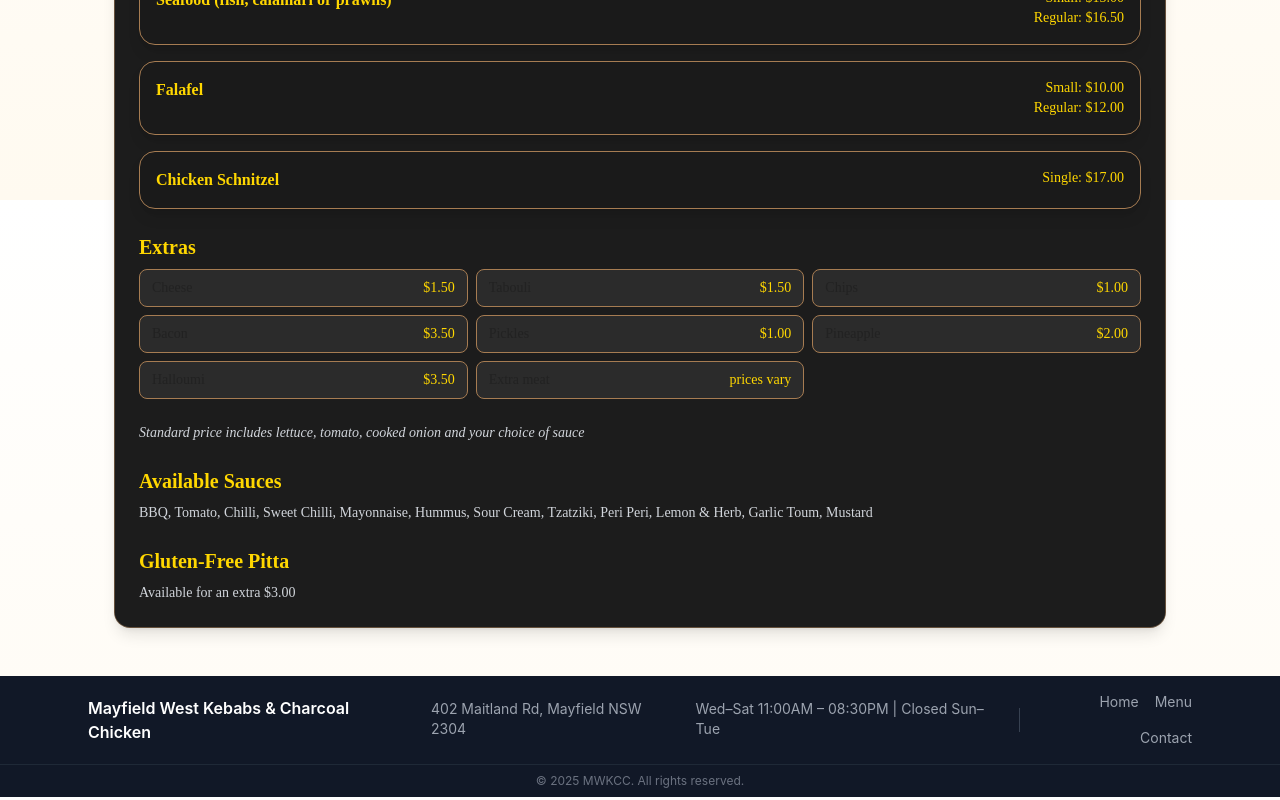
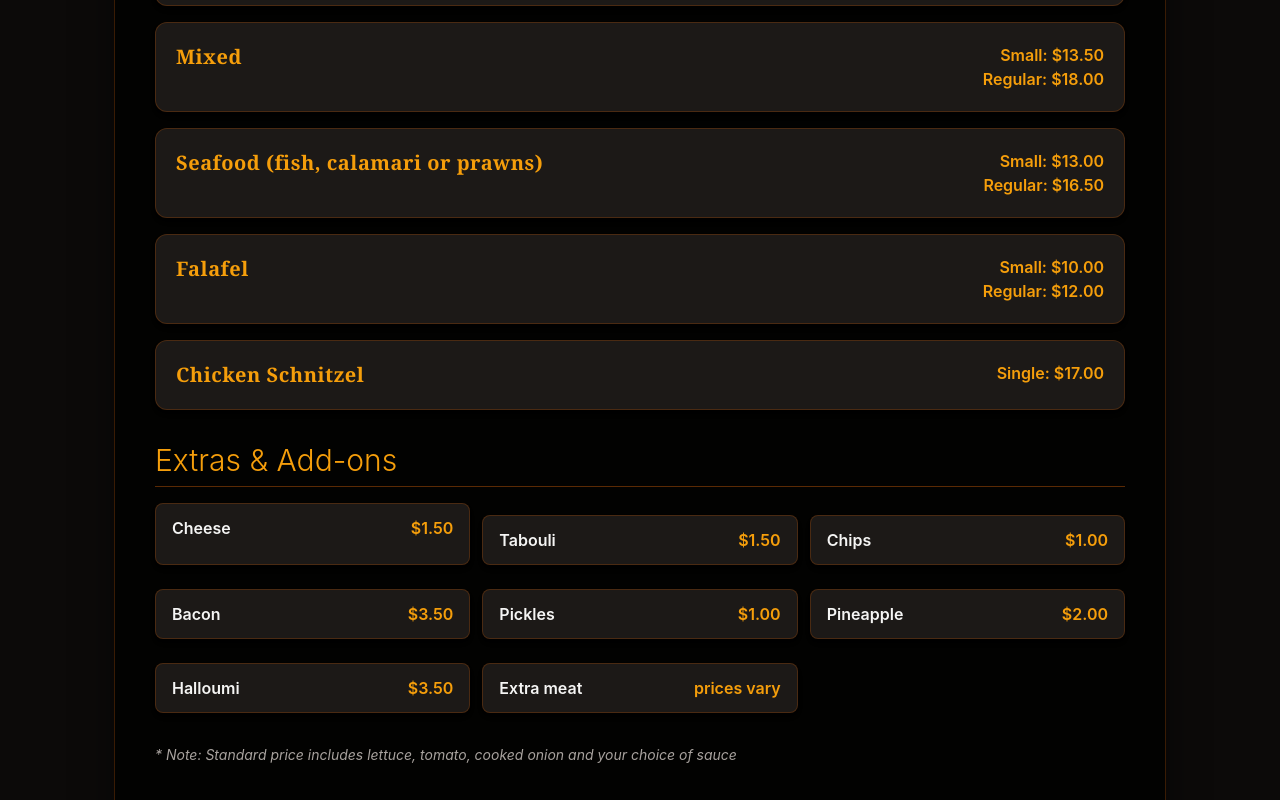
Before and after one commit to Anudepp/MWKCC, a React (Vite) app: page /menu in a window 1280 px wide. Shown: the part 600-1400 px from the top of the page. Built offline with nearby package versions, Linux system fonts and the light colour scheme.

Commit message:
feat/full-menu-data-implementation

```diff
--- a/src/pages/Menu.jsx
+++ b/src/pages/Menu.jsx
@@ -1,6 +1,309 @@
 import React, { useState } from "react";
 import { motion } from "framer-motion";
-import menuData from "../data/menuData";
+
+// 1. Full menu data defined here to keep the component self-contained
+const menuData = {
+  kebabs: {
+    title: "Kebabs",
+    note:
+      "Standard price includes lettuce, tomato, cooked onion and your choice of sauce",
+    items: [
+      {
+        name: "Lamb",
+        sizes: [
+          { label: "Small", price: 14.0 },
+          { label: "Regular", price: 18.5 }
+        ]
+      },
+      {
+        name: "Chicken",
+        sizes: [
+          { label: "Small", price: 13.0 },
+          { label: "Regular", price: 17.0 }
+        ]
+      },
+      {
+        name: "Mixed",
+        sizes: [
+          { label: "Small", price: 13.5 },
+          { label: "Regular", price: 18.0 }
+        ]
+      },
+      {
+        name: "Seafood (fish, calamari or prawns)",
+        sizes: [
+          { label: "Small", price: 13.0 },
+          { label: "Regular", price: 16.5 }
+        ]
+      },
+      {
+        name: "Falafel",
+        sizes: [
+          { label: "Small", price: 10.0 },
+          { label: "Regular", price: 12.0 }
+        ]
+      },
+      { name: "Chicken Schnitzel", sizes: [{ label: "Single", price: 17.0 }] }
+    ],
+    extras: [
+      { name: "Cheese", price: 1.5 },
+      { name: "Tabouli", price: 1.5 },
+      { name: "Chips", price: 1.0 },
+      { name: "Bacon", price: 3.5 },
+      { name: "Pickles", price: 1.0 },
+      { name: "Pineapple", price: 2.0 },
+      { name: "Halloumi", price: 3.5 },
+      { name: "Extra meat", priceText: "prices vary" }
+    ],
+    saucesAvailable: [
+      "BBQ",
+      "Tomato",
+      "Chilli",
+      "Sweet Chilli",
+      "Mayonnaise",
+      "Hummus",
+      "Sour Cream",
+      "Tzatziki",
+      "Peri Peri",
+      "Lemon & Herb",
+      "Garlic Toum",
+      "Mustard"
+    ],
+    glutenFreePitta: { price: 3.0 }
+  },
+
+  burgers: {
+    title: "Burgers",
+    items: [
+      {
+        name: "Plain Burger",
+        price: 11.5,
+        desc: "Beef pattie, lettuce, tomato, onion & beetroot",
+        addOns: [
+          { name: "Bacon", price: 3.5 },
+          { name: "Pineapple", price: 2.0 },
+          { name: "Egg", price: 1.0 },
+          { name: "Cheese", price: 1.5 },
+          { name: "Extra Pattie", price: 5.0 }
+        ]
+      },
+      {
+        name: "Works Burger",
+        price: 18.5,
+        desc:
+          "Beef pattie, lettuce, tomato, onion, beetroot, bacon, cheese, pineapple & egg"
+      },
+      {
+        name: "Big George Burger (double meat + double cheese + double bacon)",
+        price: 22.5
+      },
+      {
+        name: "Bacon & Egg Roll",
+        price: 8.5,
+        desc: "Bacon, egg + your choice of sauce"
+      },
+      {
+        name: "Seafood Burger (fish, calamari or prawn)",
+        price: 17.0,
+        desc: "Lettuce, tomato & cheese; mayo or tartare"
+      },
+      {
+        name:
+          "Chicken Burger (chicken schnitzel, lettuce, tomato & cheese + mayonnaise)",
+        price: 17.0
+      }
+    ]
+  },
+
+  snackPacks: {
+    title: "Snack Packs",
+    note:
+      "Choice of meats, cheese, cooked onion & choice of sauce on a layer of chips",
+    sizes: ["Small", "Medium", "Large", "Family"],
+    prices: {
+      chicken: { Small: 15.0, Medium: 23.0, Large: 33.0, Family: 58.0 },
+      lamb: { Small: 17.0, Medium: 28.0, Large: 42.0, Family: 70.0 },
+      mixed: { Small: 16.0, Medium: 26.0, Large: 38.0, Family: 66.0 }
+    },
+    boxes: [
+      {
+        name: "Papou Jim Box 'PJ'",
+        desc: "Medium snack pack + 1/4 charcoal chicken + your choice of salad",
+        prices: { chicken: 35.0, lamb: 40.0, mixed: 37.0 }
+      },
+      {
+        name: "Super Box",
+        desc: "Large snack pack + 1/2 charcoal chicken + your choice of salad",
+        prices: { chicken: 52.0, lamb: 60.0, mixed: 57.0 }
+      }
+    ]
+  },
+
+  charcoalChicken: {
+    title: "Charcoal Chicken",
+    items: [
+      { name: "1/4 Chicken", price: 8.0 },
+      { name: "1/2 Chicken", price: 11.5 },
+      { name: "Full Chicken", price: 21.0 },
+      { name: "2 Full Chickens", price: 40.0 }
+    ],
+    meals: [
+      {
+        name: "Meal 1",
+        desc: "1/4 Chicken + Medium Chips + Can of Drink",
+        price: 18.0
+      },
+      {
+        name: "Meal 1 (600ml)",
+        desc: "1/4 Chicken + Medium Chips + 600ml Drink",
+        price: 19.5
+      },
+      {
+        name: "Meal 2",
+        desc: "1/2 Chicken + Medium Chips + Can of Drink",
+        price: 21.0
+      },
+      {
+        name: "Meal 2 (600ml)",
+        desc: "1/2 Chicken + Medium Chips + 600ml Drink",
+        price: 22.5
+      },
+      {
+        name: "Meal 3",
+        desc: "Full Chicken + Large Chips + 1.25 litre Drink",
+        price: 36.0
+      },
+      {
+        name: "Meal 4",
+        desc: "2 x Full Chickens + 1 x Family Chips + 2 x 1.25 litre Drinks",
+        price: 64.0
+      }
+    ]
+  },
+
+  fromTheFryer: {
+    title: "From the Fryer",
+    items: [
+      {
+        name: "Chips",
+        sizes: [
+          { label: "Small", price: 4.5 },
+          { label: "Medium", price: 6.5 },
+          { label: "Large", price: 9.5 },
+          { label: "Family", price: 18.0 }
+        ]
+      },
+      { name: "Sweet Potato Fries", price: 11.0 },
+      { name: "Potato Cake", price: 2.0 },
+      { name: "Onion Rings", price: 10.0 },
+      { name: "Chicken Nuggets (x3)", price: 2.0 },
+      { name: "Chicken Schnitzel", price: 8.0 },
+      { name: "Pluto Pup", price: 6.0 },
+      { name: "Pineapple Fritter", price: 3.0 },
+      { name: "Fish (Hoki) - battered", price: 11.0 },
+      { name: "Fish (Hoki) - crumbed", price: 11.0 },
+      { name: "Cocktail Fish (x6)", price: 15.0 },
+      { name: "Crumbed Calamari (x6)", price: 15.0 },
+      { name: "Crumbed Prawns (x6)", price: 15.0 }
+    ]
+  },
+
+  saladsAndSauces: {
+    title: "Salads & Sauces",
+    items: [
+      { name: "Small Salad", price: 6.0 },
+      { name: "Medium Salad", price: 11.0 },
+      { name: "Large Salad", price: 15.0 },
+      { name: "Tzatziki", price: 2.5 },
+      { name: "Peri Peri", price: 2.5 },
+      { name: "Lemon & Herb", price: 2.5 },
+      { name: "Garlic Toum", price: 2.5 },
+      { name: "Gravy", price: 2.0 }
+    ]
+  },
+
+  drinks: {
+    title: "Drinks",
+    items: [
+      { name: "375ml can", price: 4.0 },
+      { name: "600ml bottle", price: 6.0 },
+      { name: "1.25 litre bottle", price: 7.0 },
+      { name: "Sports Drink", price: 6.5 },
+      { name: "600ml Water", price: 3.5 }
+    ]
+  },
+
+  greekSouvlaGyros: {
+    title: "Greek Style Souvla / Gyros / Souvla Box",
+    items: [
+      { name: "Greek Gyros - Chicken", price: 17.0 },
+      { name: "Greek Gyros - Lamb", price: 18.5 },
+      { name: "Greek Gyros - Mixed", price: 18.0 },
+      {
+        name: "Greek Souvla Box (Chicken)",
+        desc: "200g meat, chips, Greek salad, 1 pita & tzatziki",
+        price: 31.0
+      },
+      {
+        name: "Greek Souvla Box (Lamb)",
+        desc: "200g meat, chips, Greek salad, 1 pita & tzatziki",
+        price: 35.0
+      },
+      {
+        name: "Greek Souvla Box (Mixed)",
+        desc: "200g meat, chips, Greek salad, 1 pita & tzatziki",
+        price: 33.0
+      },
+      { name: "500g Chicken Souvla", price: 40.0 },
+      { name: "1kg Chicken Souvla", price: 65.0 },
+      { name: "500g Lamb Souvla", price: 50.0 },
+      { name: "1kg Lamb Souvla", price: 80.0 }
+    ]
+  },
+
+  catering: {
+    title: "Catering Menu",
+    items: [
+      {
+        name: "Chicken Platters - 2 whole chickens",
+        price: 40.0,
+        note: "each chicken cut into 4 pieces"
+      },
+      {
+        name: "Greek Style Souvla Meats (500g)",
+        prices: { Chicken: 40.0, Lamb: 50.0 }
+      },
+      {
+        name: "Greek Style Souvla Meats (1kg)",
+        prices: { Chicken: 65.0, Lamb: 80.0 }
+      },
+      { name: "Salad Platters", priceText: "$45 feeds between 8-12 people" },
+      {
+        name: "Hot Food Platters",
+        details: [
+          { name: "Cocktail Fish", price: 3.0, per: "piece", perDozen: 30.0 },
+          { name: "Crumbed Prawns", price: 3.0, per: "piece", perDozen: 30.0 },
+          {
+            name: "Crumbed Calamari",
+            price: 3.0,
+            per: "piece",
+            perDozen: 30.0
+          },
+          { name: "Falafels", price: 1.0, per: "piece", perDozen: 10.0 },
+          {
+            name: "Hot Chips - Family Box",
+            price: 18.0,
+            note: "feeds 6 people"
+          },
+          { name: "Sweet Potato Fries", price: 11.0 },
+          { name: "Halloumi", price: 3.5 },
+          { name: "Pita Bread", price: 1.0 }
+        ]
+      }
+    ]
+  }
+};
+// --------------------------------------------------------
 
 const tabs = [
   { key: "kebabs", label: "Kebabs" },
@@ -17,17 +320,26 @@ const tabs = [
 export default function Menu() {
   const [active, setActive] = useState("kebabs");
 
+  // Reusable styles for the premium theme
+  const BRONZE_ACCENT = "text-amber-500";
+  const TEXT_PRIMARY = "text-stone-100";
+  const TEXT_SECONDARY = "text-stone-400";
+  const CARD_BG = "bg-stone-900";
+  const CARD_BORDER = "border-amber-700/30";
+  const BRONZE_GRADIENT = "bg-gradient-to-r from-amber-400 via-amber-200 to-amber-600 bg-clip-text text-transparent";
+  const HOVER_SHADOW = "hover:shadow-lg hover:shadow-black/70";
+
   const PriceList = ({ prices }) =>
-    <div className="text-right text-sm text-[#FFD700]">
+    <div className={`text-right text-sm ${BRONZE_ACCENT}`}>
       {Object.entries(prices).map(
         ([k, v]) =>
           typeof v === "object"
             ? <div key={k} className="mt-1">
-                <div className="font-semibold text-[#FFD700]">
+                <div className="font-semibold text-amber-300">
                   {k}
                 </div>
                 {Object.entries(v).map(([sub, price]) =>
-                  <div key={sub}>
+                  <div key={sub} className="text-sm">
                     {sub}: ${price.toFixed(2)}
                   </div>
                 )}
@@ -39,11 +351,11 @@ export default function Menu() {
     </div>;
 
   const renderItems = data => {
-    if (!data) return <p>No data available.</p>;
+    if (!data || Object.keys(data).length === 0) return <p className={TEXT_SECONDARY}>Select a category to view items...</p>;
 
     return (
-      <div className="space-y-6">
-        {/* Basic Items */}
+      <div className="space-y-8">
+        {/* Basic Items (Handles all 'items' arrays including Salads/Sauces and Greek Souvla/Gyros) */}
         {data.items &&
           <div className="space-y-4">
             {data.items.map((it, idx) =>
@@ -51,24 +363,27 @@ export default function Menu() {
                 key={idx}
                 initial={{ opacity: 0, y: 8 }}
                 animate={{ opacity: 1, y: 0 }}
-                transition={{ delay: idx * 0.02 }}
-                className="bg-[#1A1A1A]/90 text-[#F9F6EE] border border-[#A67C52] p-4 rounded-2xl shadow-lg hover:scale-[1.01] transition-all"
+                transition={{ delay: idx * 0.03 }}
+                // **Item Card Styling: Dark background, subtle bronze border, elevated shadow on hover**
+                className={`${CARD_BG} ${TEXT_PRIMARY} ${CARD_BORDER} border p-5 rounded-xl shadow-md ${HOVER_SHADOW} hover:scale-[1.005] transition-all duration-300`}
               >
                 <div className="flex justify-between flex-wrap gap-2">
                   <div>
-                    <div className="font-semibold text-[#FFD700]">
+                    {/* **Item Name: Bronze Accent Color** */}
+                    <div className={`font-semibold text-xl ${BRONZE_ACCENT} font-serif tracking-wide`}>
                       {it.name}
                     </div>
                     {it.desc &&
-                      <div className="text-sm text-gray-300">
+                      <div className={`text-sm ${TEXT_SECONDARY} max-w-lg italic`}>
                         {it.desc}
                       </div>}
                     {it.note &&
                       <div className="text-xs text-red-400 mt-1">
-                        {it.note}
+                        * {it.note}
                       </div>}
                   </div>
-                  <div className="text-right text-sm text-[#FFD700]">
+                  {/* **Price Display: Bronze Accent Color** */}
+                  <div className={`text-right font-semibold ${BRONZE_ACCENT}`}>
                     {it.sizes
                       ? it.sizes.map(s =>
                           <div key={s.label}>
@@ -84,7 +399,8 @@ export default function Menu() {
                 </div>
 
                 {it.addOns &&
-                  <ul className="mt-3 text-sm text-gray-300 list-disc ml-5">
+                  <ul className={`mt-3 text-sm ${TEXT_SECONDARY} list-disc ml-5`}>
+                    <p className="text-amber-600 font-medium mt-2">Add Ons:</p>
                     {it.addOns.map((a, i) =>
                       <li key={i}>
                         {a.name} — ${a.price.toFixed(2)}
@@ -93,7 +409,9 @@ export default function Menu() {
                   </ul>}
 
                 {it.details &&
-                  <ul className="mt-3 text-sm text-gray-300 list-disc ml-5">
+                  <ul className={`mt-3 text-sm ${TEXT_SECONDARY} list-disc ml-5`}>
+                    {/* Title for the details section (used primarily in Catering) */}
+                    <p className="text-amber-600 font-medium mt-2">Platter Options:</p>
                     {it.details.map((d, i) =>
                       <li key={i}>
                         {d.name}: ${d.price.toFixed(2)}
@@ -107,244 +425,129 @@ export default function Menu() {
             )}
           </div>}
 
-        {/* Extras */}
-        {data.extras &&
+        {/* --- Non-Item Sections (Extras, Meals, Boxes) --- */}
+        {data.extras && renderSection(data.extras, "Extras & Add-ons", true)}
+        {data.meals && renderSection(data.meals, "Chicken Meal Deals", false)}
+        {/* Snack Pack Boxes */}
+        {data.boxes && renderSection(data.boxes, "Special Boxes", false)}
+
+
+        {/* Snack Pack Prices (Used only by 'snackPacks') */}
+        {data.prices && !data.items && (
           <div>
-            <h3 className="text-xl font-semibold text-[#FFD700] mb-2">
-              Extras
+            <h3 className={`text-3xl font-light ${BRONZE_ACCENT} mb-4 border-b border-amber-700/50 pb-2`}>
+              Meat Selection Prices
             </h3>
-            <ul className="grid grid-cols-2 md:grid-cols-3 gap-2 text-sm">
-              {data.extras.map((extra, idx) =>
-                <li
-                  key={idx}
-                  className="flex justify-between bg-[#2B2B2B] px-3 py-2 rounded-lg border border-[#A67C52]"
-                >
-                  <span>
-                    {extra.name}
-                  </span>
-                  <span className="text-[#FFD700]">
-                    {extra.price
-                      ? `$${extra.price.toFixed(2)}`
-                      : extra.priceText}
-                  </span>
-                </li>
-              )}
-            </ul>
-          </div>}
-
-        {/* Meals */}
-        {data.meals &&
-          <div>
-            <h3 className="text-xl font-semibold text-[#FFD700] mb-2">Meals</h3>
-            <div className="space-y-3">
-              {data.meals.map((m, i) =>
-                <div
-                  key={i}
-                  className="bg-[#1A1A1A]/90 border border-[#A67C52] rounded-lg p-3"
-                >
-                  <div className="flex justify-between">
-                    <div>
-                      <div className="font-semibold text-[#FFD700]">
-                        {m.name}
-                      </div>
-                      {m.desc &&
-                        <div className="text-sm text-gray-300">
-                          {m.desc}
-                        </div>}
-                    </div>
-                    <div className="text-[#FFD700] font-medium">
-                      ${m.price.toFixed(2)}
-                    </div>
+            <div className={`${CARD_BG} ${CARD_BORDER} border rounded-lg p-4 shadow-md`}>
+                <PriceList prices={data.prices} />
             </div>
           </div>
         )}
-            </div>
-          </div>}
 
-        {/* Snack Pack Prices */}
-        {data.prices &&
-          !data.items &&
-          <div>
-            <h3 className="text-xl font-semibold text-[#FFD700] mb-2">
-              Options
-            </h3>
-            <PriceList prices={data.prices} />
-          </div>}
+        {/* Notes, Sauces Available, Gluten-Free Info */}
+        {data.note && <p className={`text-sm ${TEXT_SECONDARY} italic mt-4`}>* Note: {data.note}</p>}
 
-        {/* Boxes */}
-        {data.boxes &&
-          <div>
-            <h3 className="text-xl font-semibold text-[#FFD700] mb-2">Boxes</h3>
-            <div className="space-y-3">
-              {data.boxes.map((b, i) =>
-                <div
-                  key={i}
-                  className="bg-[#1A1A1A]/90 border border-[#A67C52] rounded-lg p-3"
-                >
-                  <div className="flex justify-between">
-                    <div>
-                      <div className="font-semibold text-[#FFD700]">
-                        {b.name}
-                      </div>
-                      {b.desc &&
-                        <div className="text-sm text-gray-300">
-                          {b.desc}
-                        </div>}
-                    </div>
-                    <PriceList prices={b.prices} />
-                  </div>
-                </div>
-              )}
-            </div>
-          </div>}
-
-        {/* Salads & Sauces */}
-        {data.salads &&
-          <div>
-            <h3 className="text-xl font-semibold text-[#FFD700] mb-2">
-              Salads
-            </h3>
-            {data.salads.map((s, i) =>
-              <div
-                key={i}
-                className="flex justify-between bg-[#2B2B2B] p-3 rounded-lg border border-[#A67C52] mb-2"
-              >
-                <span>
-                  {s.name}
-                </span>
-                <span className="text-[#FFD700]">
-                  ${s.price.toFixed(2)}
-                </span>
-              </div>
-            )}
-          </div>}
-
-        {data.sauces &&
-          <div>
-            <h3 className="text-xl font-semibold text-[#FFD700] mb-2">
-              Sauces
-            </h3>
-            {data.sauces.map((s, i) =>
-              <div
-                key={i}
-                className="flex justify-between bg-[#2B2B2B] p-3 rounded-lg border border-[#A67C52] mb-2"
-              >
-                <span>
-                  {s.name}
-                </span>
-                <span className="text-[#FFD700]">
-                  ${s.price.toFixed(2)}
-                </span>
-              </div>
-            )}
-          </div>}
-
-        {/* Greek Souvla & Gyros */}
-        {data.souvla &&
-          <div>
-            <h3 className="text-xl font-semibold text-[#FFD700] mb-2">
-              Greek Souvla
-            </h3>
-            {data.souvla.map((s, i) =>
-              <div
-                key={i}
-                className="flex justify-between bg-[#2B2B2B] p-3 rounded-lg border border-[#A67C52] mb-2"
-              >
-                <span>
-                  {s.name}
-                </span>
-                <span className="text-[#FFD700]">
-                  ${s.price.toFixed(2)}
-                </span>
-              </div>
-            )}
-          </div>}
-
-        {data.gyros &&
-          <div>
-            <h3 className="text-xl font-semibold text-[#FFD700] mb-2">Gyros</h3>
-            {data.gyros.map((g, i) =>
-              <div
-                key={i}
-                className="flex justify-between bg-[#2B2B2B] p-3 rounded-lg border border-[#A67C52] mb-2"
-              >
-                <span>
-                  {g.name}
-                </span>
-                <span className="text-[#FFD700]">
-                  ${g.price.toFixed(2)}
-                </span>
-              </div>
-            )}
-          </div>}
-
-        {data.souvlaBox &&
-          <div>
-            <h3 className="text-xl font-semibold text-[#FFD700] mb-2">
-              {data.souvlaBox.name}
-            </h3>
-            <div className="text-sm text-gray-300 mb-2">
-              {data.souvlaBox.desc}
-            </div>
-            <PriceList prices={data.souvlaBox.prices} />
-          </div>}
-
-        {/* Catering specific */}
-        {data.note &&
-          <p className="text-sm text-gray-300 italic">
-            {data.note}
-          </p>}
-
-        {/* Sauces Available (Kebabs) */}
         {data.saucesAvailable &&
-          <div>
-            <h3 className="text-xl font-semibold text-[#FFD700] mb-2">
+          <div className="mt-6">
+            <h3 className={`text-xl font-semibold ${BRONZE_ACCENT} mb-2`}>
               Available Sauces
             </h3>
-            <p className="text-sm text-gray-300">
+            <p className={`text-sm ${TEXT_SECONDARY}`}>
               {data.saucesAvailable.join(", ")}
             </p>
-          </div>}
+          </div>
+        }
 
-        {/* Gluten-free info */}
         {data.glutenFreePitta &&
-          <div>
-            <h3 className="text-xl font-semibold text-[#FFD700] mb-2">
-              Gluten-Free Pitta
+          <div className="mt-6 p-4 rounded-xl border border-amber-700/50 bg-stone-900">
+            <h3 className={`font-semibold text-lg text-amber-300`}>
+              Gluten-Free Pitta Option
             </h3>
-            <p className="text-sm text-gray-300">
-              Available for an extra ${data.glutenFreePitta.price.toFixed(2)}
+            <p className={`text-sm ${TEXT_SECONDARY}`}>
+              Available for an extra ${data.glutenFreePitta.price.toFixed(2)} on any kebab.
             </p>
-          </div>}
+          </div>
+        }
       </div>
     );
   };
 
+  // Reusable function to render sections like Extras, Meals, and Boxes
+  const renderSection = (items, title, isExtra) => (
+    <div>
+      <h3 className={`text-3xl font-light ${BRONZE_ACCENT} mb-4 border-b border-amber-700/50 pb-2`}>
+        {title}
+      </h3>
+      {/* Layout adjusts for "Extras" category */}
+      <div className={`space-y-3 ${isExtra ? 'grid grid-cols-1 md:grid-cols-2 lg:grid-cols-3 gap-3' : 'space-y-3'}`}>
+        {items.map((item, idx) => {
+          const content = (
+            <>
+              {/* Item Name */}
+              <div className={`font-semibold ${TEXT_PRIMARY}`}>
+                {item.name}
+              </div>
+              {/* Price */}
+              <span className={`font-semibold ${BRONZE_ACCENT} flex-shrink-0`}>
+                {item.price ? `$${item.price.toFixed(2)}` : item.priceText}
+                {/* For complex prices inside meals/boxes */}
+                {item.prices && <PriceList prices={item.prices} />}
+              </span>
+              {item.desc && <div className={`text-xs ${TEXT_SECONDARY} italic w-full`}>{item.desc}</div>}
+            </>
+          );
+
+          // Card wrapper for all section items
           return (
-    <div className="container py-12 font-['Poppins']">
-      <h1 className="text-4xl font-extrabold mb-6 text-center text-[#FFD700] drop-shadow-lg tracking-wide">
-        Our Menu
+            <div
+              key={idx}
+              className={`
+                ${CARD_BG} px-4 py-3 rounded-lg ${CARD_BORDER} border shadow-md transition-all duration-300 ${HOVER_SHADOW}
+                ${isExtra ? 'flex justify-between items-start gap-2' : 'space-y-1'}
+                `}
+            >
+                {/* Render content directly, using flex for extras */}
+                {content}
+            </div>
+          );
+        })}
+      </div>
+    </div>
+  );
+
+  return (
+    // **Page Background: Deep Black**
+    <div className="bg-stone-950 min-h-screen py-24 px-4">
+      <div className="container mx-auto max-w-6xl">
+
+        {/* **Menu Title: Consistent Bronze Gradient and Font** */}
+        <h1 className={`text-6xl font-extralight text-center mb-10 tracking-widest ${BRONZE_GRADIENT}`}>
+          The Full Menu
         </h1>
 
-      <div className="bg-[#0F0F0F]/90 rounded-2xl shadow-lg overflow-hidden border border-[#A67C52]/50">
-        {/* Tabs */}
-        <div className="flex flex-wrap md:flex-nowrap bg-gradient-to-r from-[#8B0000] via-[#A67C52] to-[#000000] text-white">
+        {/* **Main Menu Container: Subtle Dark Card with Bronze Border** */}
+        <div className={`bg-black/60 rounded-3xl shadow-2xl shadow-black/80 overflow-hidden border border-amber-700/30`}>
+
+          {/* Tabs Navigation */}
+          <div className="flex flex-wrap md:flex-nowrap bg-stone-900 border-b border-amber-700/50">
             {tabs.map(t =>
               <button
                 key={t.key}
                 onClick={() => setActive(t.key)}
-              className={`px-4 py-3 md:flex-1 text-sm font-semibold tracking-wide uppercase transition-all duration-300 ${active ===
-              t.key
-                ? "bg-[#FFD700]/30 text-[#FFD700]"
-                : "hover:bg-[#FFD700]/10"}`}
+                className={`
+                  px-4 py-4 md:flex-1 text-sm font-semibold tracking-wide uppercase transition-all duration-300
+                  ${active === t.key
+                    ? "bg-amber-800/20 text-amber-500 border-b-2 border-amber-600 shadow-inner shadow-black/50" // Active bronze highlight
+                    : "text-stone-300 hover:bg-stone-800/50 hover:text-amber-400"}
+                `}
               >
                 {t.label}
               </button>
             )}
           </div>
 
-        {/* Content */}
-        <div className="p-6 bg-[#1C1C1C]">
+          {/* Menu Content */}
+          <div className="p-6 md:p-10 bg-black/50">
             <motion.div
               key={active}
               initial={{ opacity: 0, y: 6 }}
@@ -356,5 +559,6 @@ export default function Menu() {
           </div>
         </div>
       </div>
+    </div>
   );
 }
```
Lines whose indentation alone changed are shown as unchanged.
